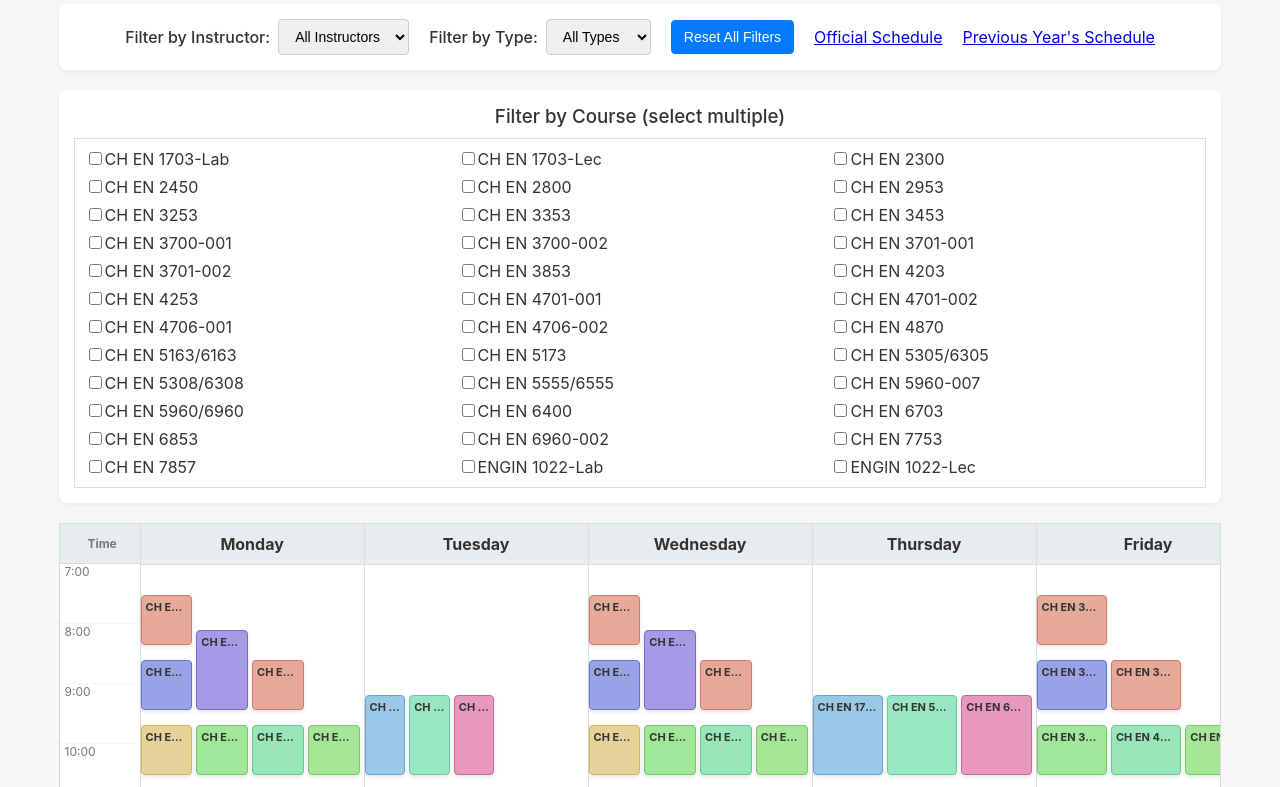
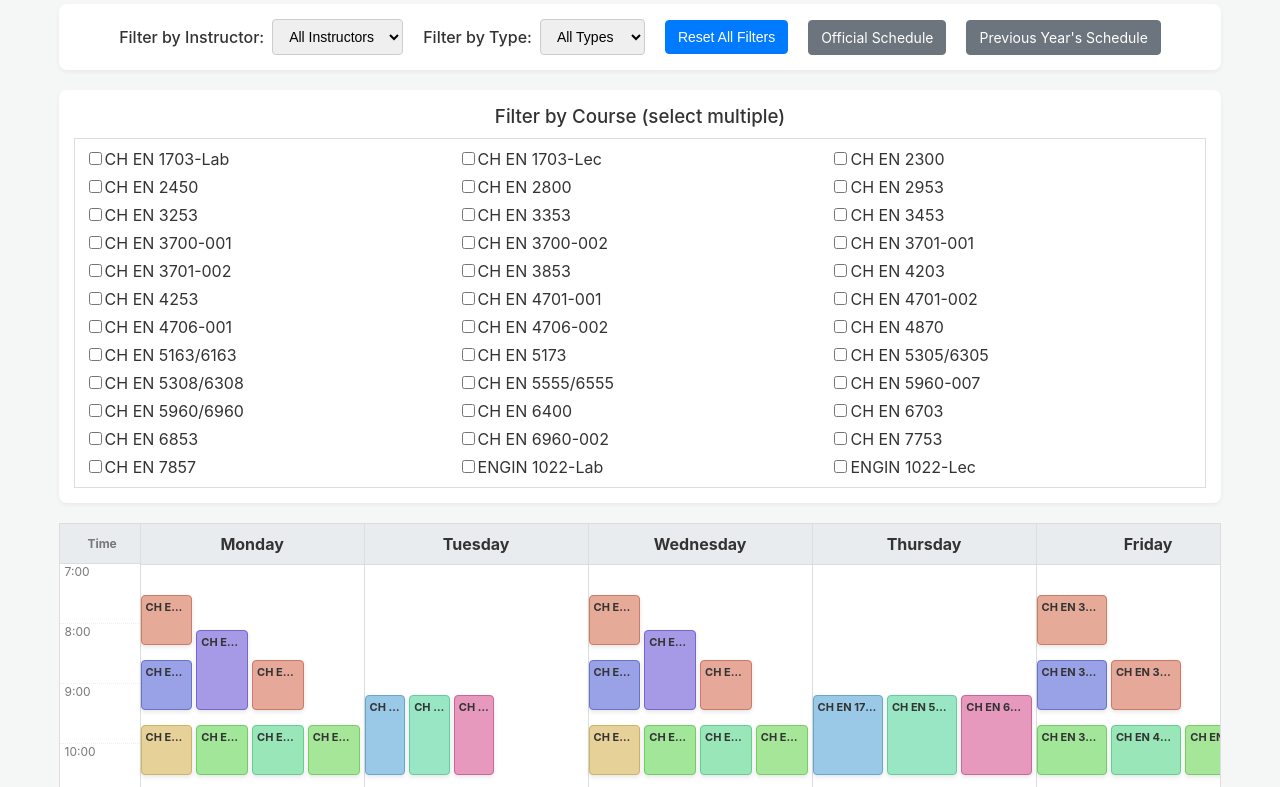
Before and after one commit to DRWagner16/CHEN-F25-Schedule, a plain HTML site: page index.html in a window 1280 px wide. Shown: the part 104-891 px from the top of the page. Drawn offline with Linux system fonts and the light colour scheme.

Commit message:
Update style.css

```diff
--- a/style.css
+++ b/style.css
@@ -166,3 +166,21 @@ h1 {
 .event-tooltip strong {
     color: #a3c4f3;
 }
+
+/* Add this to the end of style.css */
+
+.link-button {
+    padding: 8px 12px;
+    border: 1px solid #6c757d;
+    background-color: #6c757d;
+    color: white;
+    border-radius: 4px;
+    font-size: 14px;
+    text-decoration: none;
+    transition: background-color 0.2s ease-in-out;
+}
+
+.link-button:hover {
+    background-color: #5a6268;
+    border-color: #545b62;
+}
```
